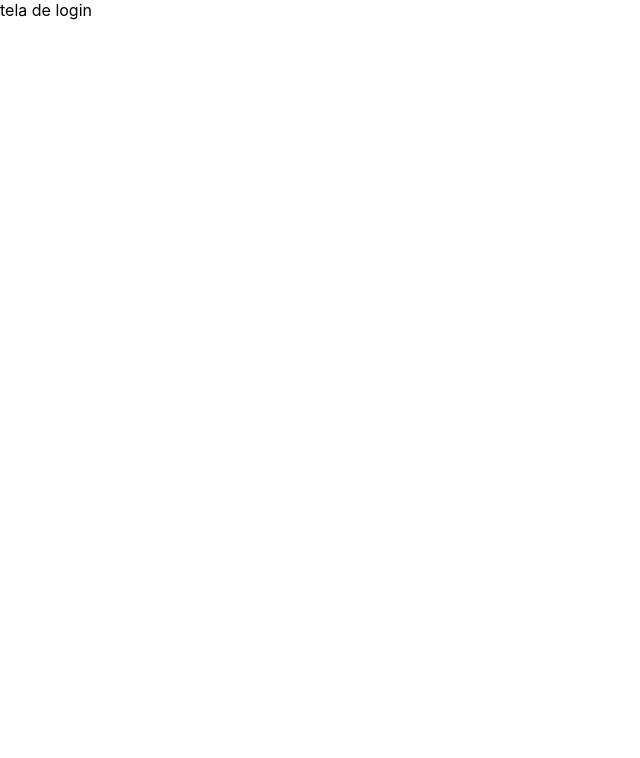
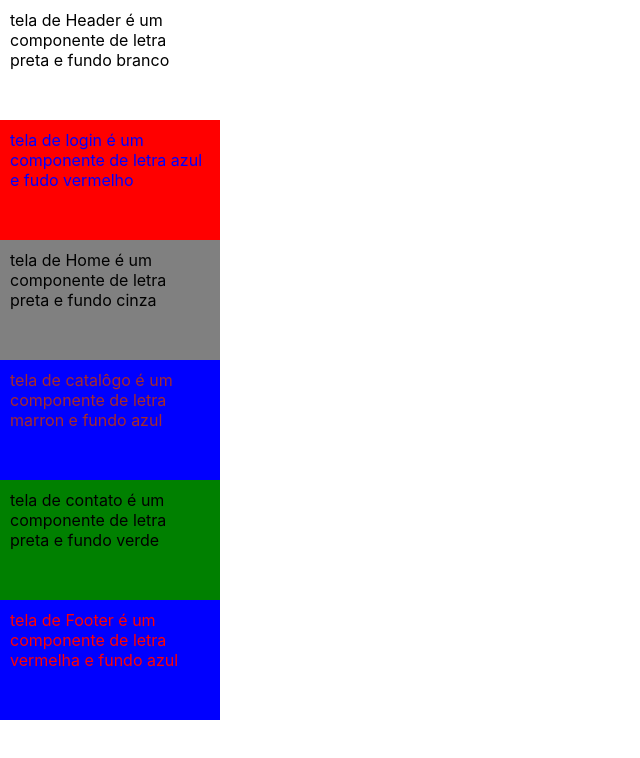
Before and after one commit to RobsonGilRocha/outubroprojeto, a React (Create React App) app: page / in a window 1280 px wide. Shown: the top 758 px of the page, without its empty margins (0-640 px from the left). Built offline with nearby package versions, Linux system fonts and the light colour scheme.

Commit message:
montagem

```diff
--- a/package.json
+++ b/package.json
@@ -9,6 +9,7 @@
     "react": "^17.0.2",
     "react-dom": "^17.0.2",
     "react-scripts": "4.0.3",
+    "styled-components": "^5.3.1",
     "web-vitals": "^1.0.1"
   },
   "scripts": {
--- a/src/App.js
+++ b/src/App.js
@@ -1,13 +1,15 @@
-/* import {Catalog} from './components'
-export {Contato} from './components'
-export {Footer} from './components'
-export {Header} from './components'
-export {Home} from './components'
-export {Login} from './components'
- */
+
+import {Login, Home, Header,Footer,Contato,Catalog } from './components'
 function App() {
   return (
-    <div>tela de login</div>
+  <>
+    <Header/>
+    <Login/>
+    <Home/>
+    <Catalog/>
+    <Contato/>
+    <Footer/>
+  </>
   );
 }
 
--- /dev/null
+++ b/src/components/Catalog/index.js
@@ -0,0 +1,18 @@
+import styled from "styled-components"
+
+function Catalog() {
+
+const Squarecatalog = styled.div`
+  background-color: blue;
+  color: brown;
+  height: 100px;
+  width: 200px;
+  padding: 10px;
+  `
+return (
+  <Squarecatalog>tela de catalôgo é um componente de letra marron e fundo azul</Squarecatalog>
+);
+
+}
+
+export default Catalog;
--- /dev/null
+++ b/src/components/Contato/index.js
@@ -0,0 +1,18 @@
+import styled from "styled-components"
+
+function Contato() {
+
+const Squarecontato = styled.div`
+  background-color: green;
+  color: black;
+  height: 100px;
+  width: 200px;
+  padding: 10px;
+  `
+return (
+  <Squarecontato>tela de contato é um componente de letra preta e fundo verde</Squarecontato>
+);
+
+}
+
+export default Contato;
--- /dev/null
+++ b/src/components/Footer/index.js
@@ -0,0 +1,18 @@
+import styled from "styled-components"
+
+function Footer() {
+
+const Squarefooter = styled.div`
+  background-color: blue;
+  color: red;
+  height: 100px;
+  width: 200px;
+  padding: 10px;
+  `
+return (
+  <Squarefooter>tela de Footer é um componente de letra vermelha e fundo azul</Squarefooter>
+);
+
+}
+
+export default Footer;
--- /dev/null
+++ b/src/components/Header/index.js
@@ -0,0 +1,18 @@
+import styled from "styled-components"
+
+function Header() {
+
+const Squareheader = styled.div`
+  background-color: white;
+  color: black;
+  height: 100px;
+  width: 200px;
+  padding: 10px;
+  `
+return (
+  <Squareheader>tela de Header é um componente de letra preta e fundo branco</Squareheader>
+);
+
+}
+
+export default Header;
--- /dev/null
+++ b/src/components/Home/index.js
@@ -0,0 +1,18 @@
+import styled from "styled-components"
+
+function Home() {
+
+const Squarehome = styled.div`
+  background-color: grey;
+  color: black;
+  height: 100px;
+  width: 200px;
+  padding: 10px;
+  `
+return (
+  <Squarehome>tela de Home é um componente de letra preta e fundo cinza</Squarehome>
+);
+
+}
+
+export default Home;
--- /dev/null
+++ b/src/components/Login/index.js
@@ -0,0 +1,18 @@
+import styled from "styled-components"
+
+function Login() {
+
+const Squarepassword = styled.div`
+  background-color: red;
+  color: blue;
+  height: 100px;
+  width: 200px;
+  padding: 10px;
+  `
+return (
+  <Squarepassword>tela de login é um componente de letra azul e fudo vermelho</Squarepassword>
+);
+
+}
+
+export default Login;
```
Also changed, not shown: 1 other file (tests, documents, lock files or other folders).
